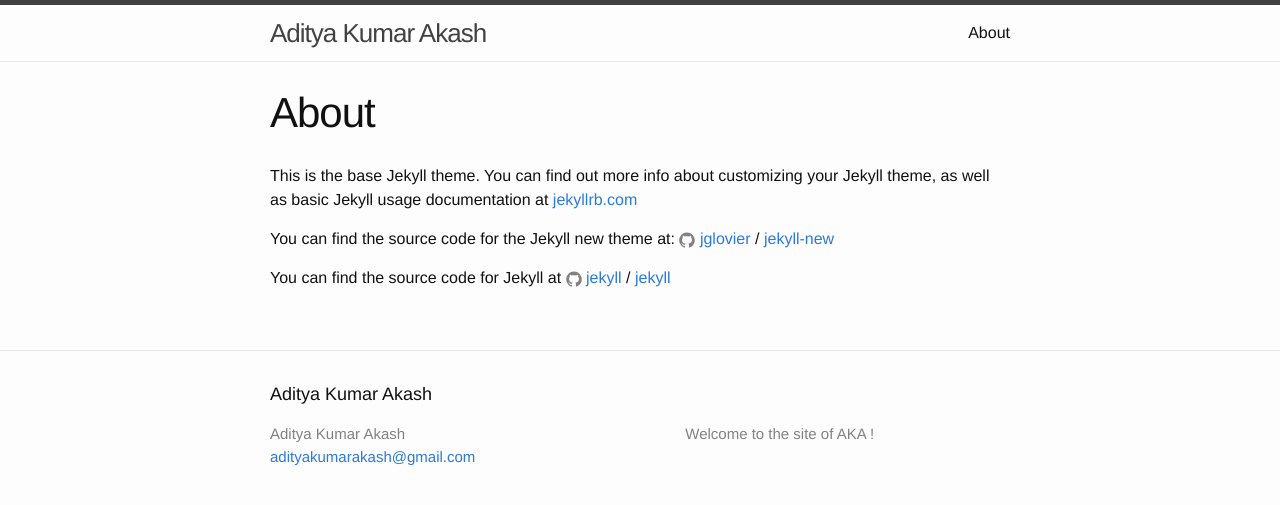
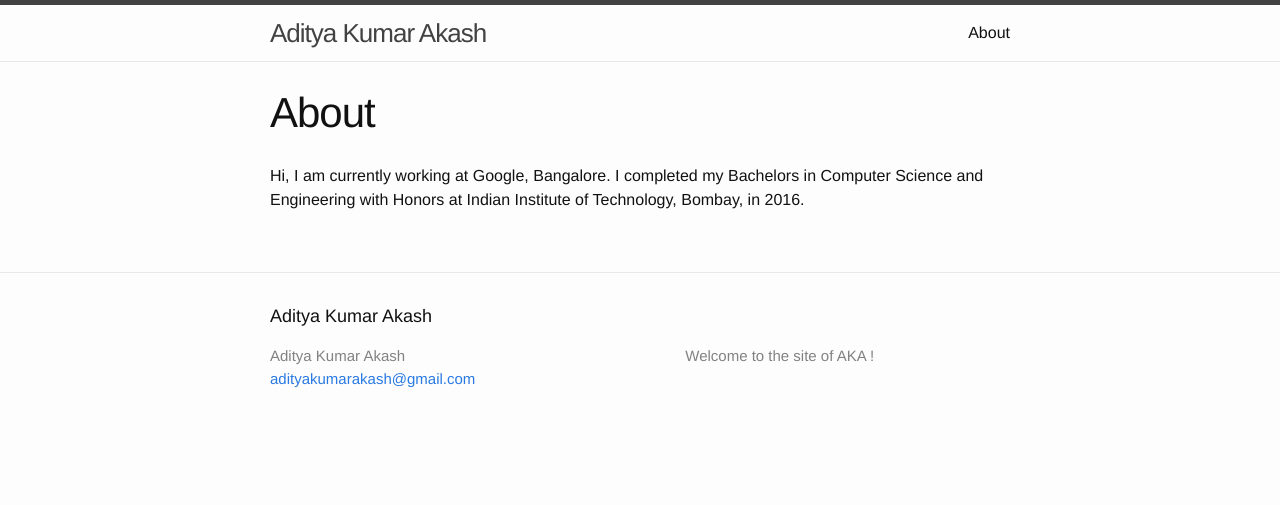
Before and after one commit to adityakumarakash/adityakumarakash.github.io, a Jekyll site: the page built from about.md, in a window 1280 px wide. Shown: the top 505 px of the page. Built offline with Jekyll 4.4.1, drawn with Linux system fonts in a browser that asks for light colours.

Commit message:
Update about.md

```diff
--- a/about.md
+++ b/about.md
@@ -4,12 +4,5 @@ title: About
 permalink: /about/
 ---
 
-This is the base Jekyll theme. You can find out more info about customizing your Jekyll theme, as well as basic Jekyll usage documentation at [jekyllrb.com](http://jekyllrb.com/)
-
-You can find the source code for the Jekyll new theme at:
-{% include icon-github.html username="jglovier" %} /
-[jekyll-new](https://github.com/jglovier/jekyll-new)
-
-You can find the source code for Jekyll at
-{% include icon-github.html username="jekyll" %} /
-[jekyll](https://github.com/jekyll/jekyll)
+Hi, I am currently working at Google, Bangalore.
+I completed my Bachelors in Computer Science and Engineering with Honors at Indian Institute of Technology, Bombay, in 2016.
```
